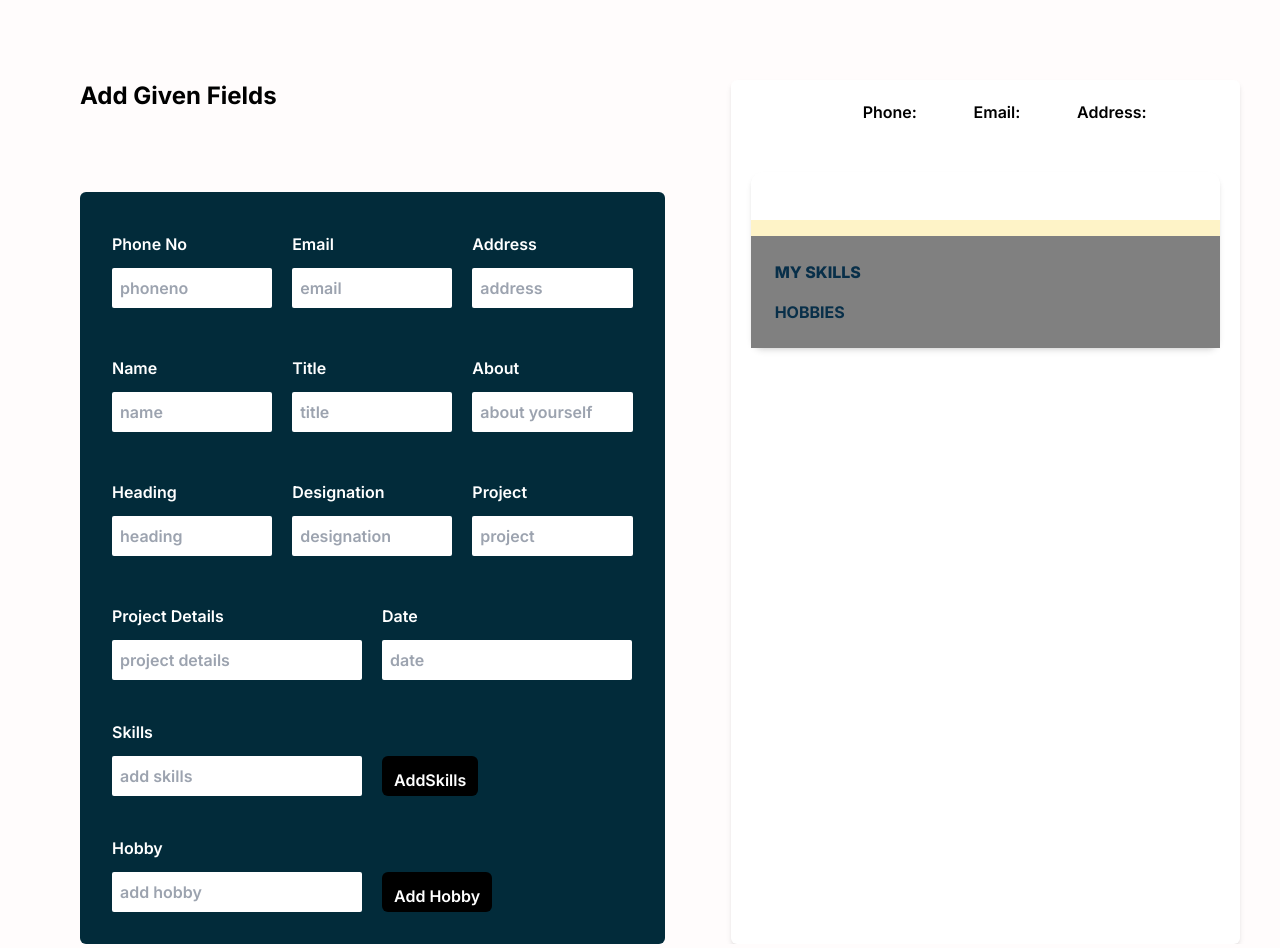
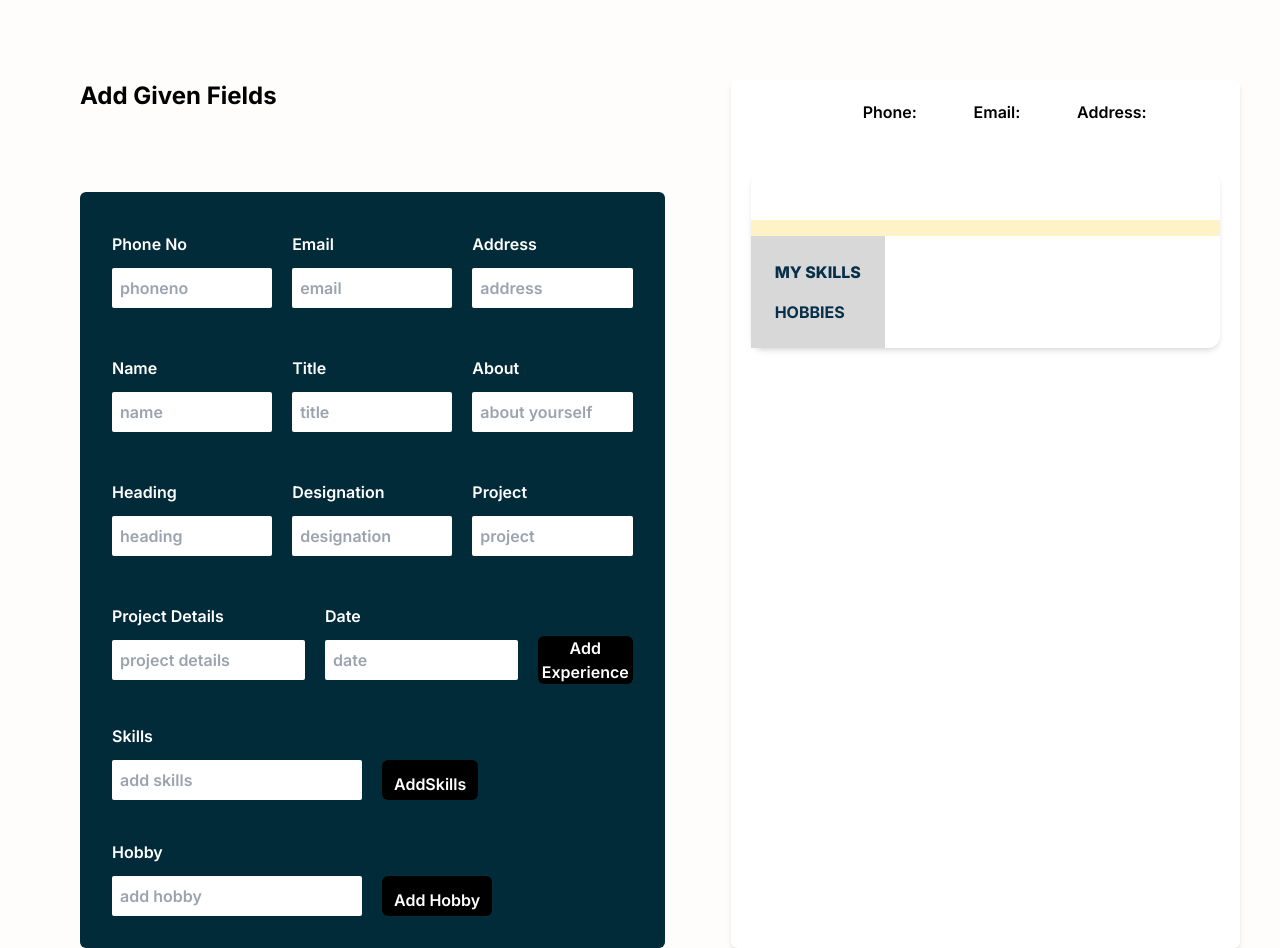
Before and after one commit to yash13565/GOCV, a Next.js app: page / in a window 1280 px wide. Built offline with nearby package versions, Linux system fonts and the light colour scheme.

Commit message:
Experience section

```diff
--- a/components/LeftSection/LeftSection.tsx
+++ b/components/LeftSection/LeftSection.tsx
@@ -87,7 +87,7 @@ export default function LeftSection() {
       setDate(value);
     } else if (identifier === 'skillsDetails') {
       setSkillsDetails(value);
-    }else if (identifier === 'hobby') {
+    } else if (identifier === 'hobby') {
       setHobbyDetails(value);
     }
   }
@@ -211,7 +211,7 @@ export default function LeftSection() {
               />
             </div>
           </div>
-          <div className='p-5 flex-col items-baseline sm:flex sm:flex-row gap-5'>
+          <div className='p-5 flex-col sm:flex sm:flex-row gap-5'>
             <div className='mt-2'>
               <p>Project Details</p>
               <Input
@@ -224,7 +224,7 @@ export default function LeftSection() {
                 value={projectDetails}
               />
             </div>
-            <div>
+            <div className='mt-2'>
               <p>Date</p>
               <Input
                 type='text'
@@ -236,6 +236,12 @@ export default function LeftSection() {
                 value={date}
               />
             </div>
+            <Button
+              type='button'
+              text='Add Experience'
+              onClick={handleAddData}
+              className=' bg-black  rounded-md h-12 mt-10'
+            />
           </div>
           <div className='p-5 flex-col  sm:flex sm:flex-row gap-5'>
             <div>
@@ -295,18 +301,33 @@ export default function LeftSection() {
           <div className='mt-12 bg-amber-100 text-left p-2'>
             <p className=' overflow-hidden ml-40'>{about}</p>
           </div>
-          <div className=''>
-            <div className='bg-[grey] p-6'>
+          <div className='flex'>
+            <div className='bg-[#d8d8d8] p-6'>
               <h1 className='font-extrabold text-sky-950'>MY SKILLS</h1>
-              {skills.map((skill, index) => (
+              {skills?.map((skill, index) => (
                 <p className='p-1'>{skill.skills}</p>
               ))}
               <p className='mt-4 text-sky-950 font-bold'>HOBBIES</p>
               <div className='flex gap-4'>
-              {hobby.map((hobbies, index) => (
-                <p className='p-1'>{hobbies.hobby}</p>
-              ))}
+                {hobby?.map((hobbies, index) => (
+                  <p className='p-1'>{hobbies.hobby}</p>
+                ))}
               </div>
+            </div>
+            <div>
+              <div>{data?.map((val, ind) => (
+                <>
+                  <h1>{val?.heading}</h1>
+                  <div>
+                   <p>{val?.designation}</p>
+                    <p>{val?.project}</p>
+                    <p>{val?.projectDetails}</p>
+                  </div>
+                  <div>
+                    {val?.date}
+                  </div>
+                  </>
+              ))}</div>
             </div>
           </div>
         </div>
```
